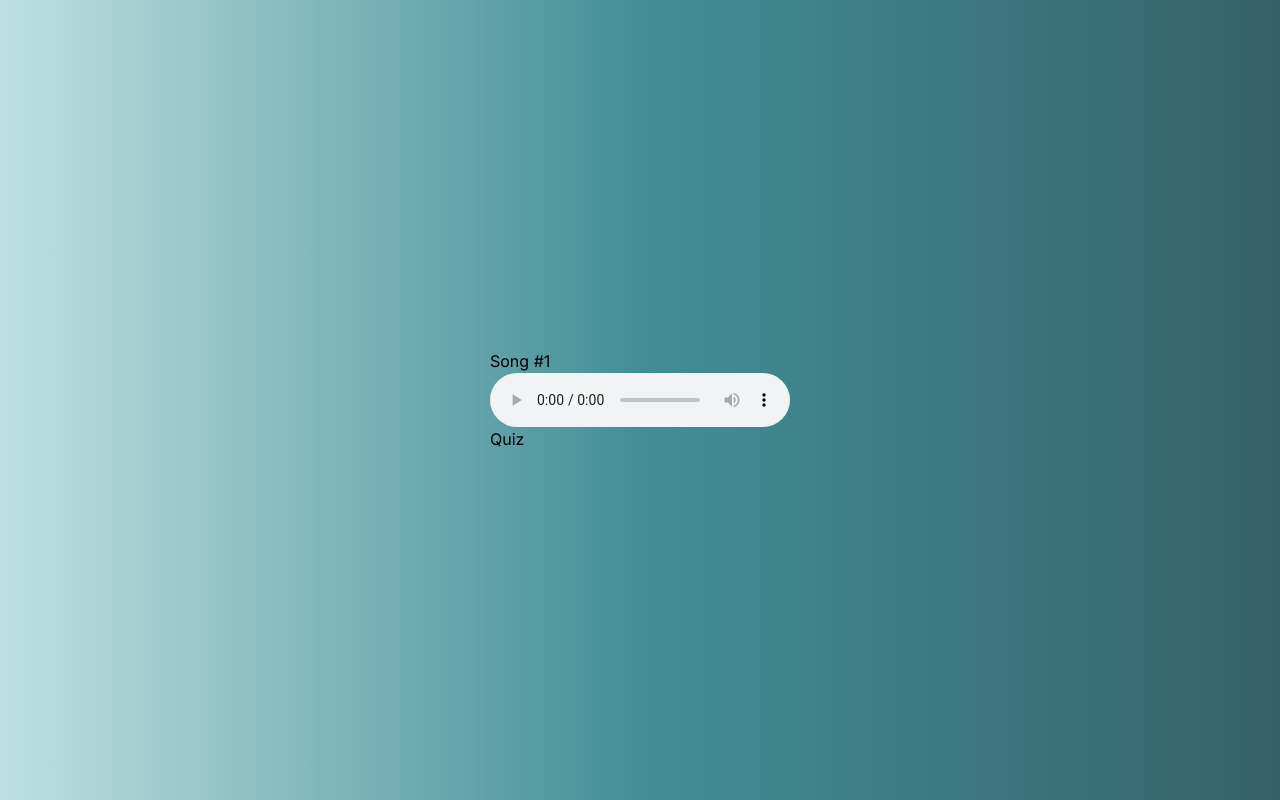
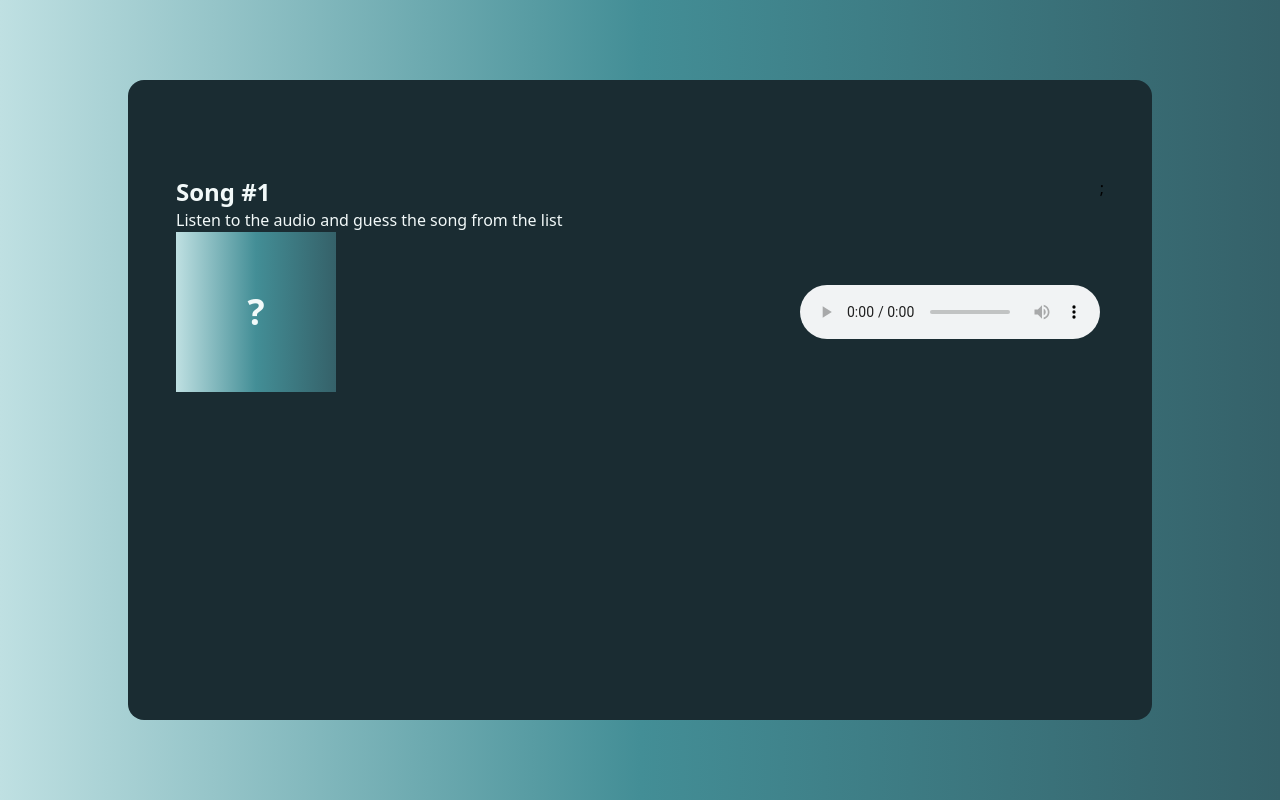
Before and after one commit to tony-blackie/music-quiz, a Next.js app: page /quiz/1 in a window 1280 px wide. Built offline with nearby package versions, Linux system fonts and the light colour scheme.

Commit message:
add styling to the quiz

```diff
--- /dev/null
+++ b/src/app/quiz/[questionIndex]/Quiz.tsx
@@ -0,0 +1,26 @@
+"use client";
+
+import { useParams } from "next/navigation";
+
+type Props = {
+  audioUrl: string;
+};
+
+const Quiz = ({ audioUrl }: Props) => {
+  const params = useParams();
+
+  return (
+    <div className="w-full text-mango-50">
+      <h1 className="text-2xl font-bold">Song #{params.questionIndex}</h1>
+      <p>Listen to the audio and guess the song from the list</p>
+      <div className="flex items-center justify-between w-full">
+        <div className="flex items-center justify-center w-40 h-40 bg-gradient-to-r from-mango-200 via-mango-500 to-mango-700">
+          <div className="text-4xl font-bold text-mango-50">?</div>
+        </div>
+        <audio src={audioUrl} controls />
+      </div>
+    </div>
+  );
+};
+
+export default Quiz;
--- a/src/app/quiz/[questionIndex]/page.tsx
+++ b/src/app/quiz/[questionIndex]/page.tsx
@@ -1,18 +1,14 @@
-"use client";
+import { API_URL } from "@/constants";
+import Quiz from "./Quiz";
 
-import { API_URL } from "@/constants";
-import { useParams } from "next/navigation";
-
-const Quiz = () => {
-  const params = useParams();
+const QuizPage = () => {
+  const audioUrl = `${API_URL}/songs/1-1.mp3`;
 
   return (
-    <div>
-      <h1>Song #{params.questionIndex}</h1>
-      <audio src={`${API_URL}/songs/1-1.mp3`} controls />
-      <div>Quiz</div>
+    <div className="flex w-4/5 px-12 py-24 font-sans rounded-2xl h-4/5 bg-mango-950">
+      <Quiz audioUrl={audioUrl} />;
     </div>
   );
 };
 
-export default Quiz;
+export default QuizPage;
```
